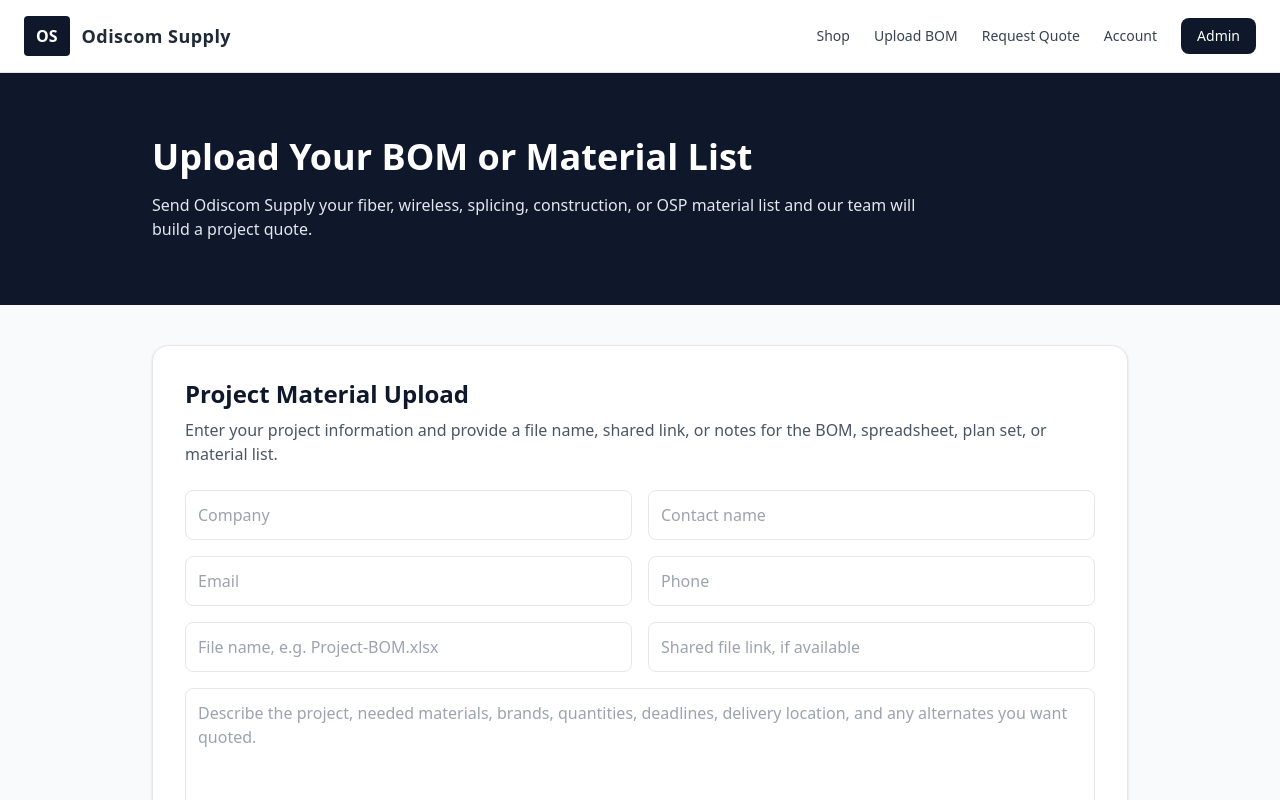
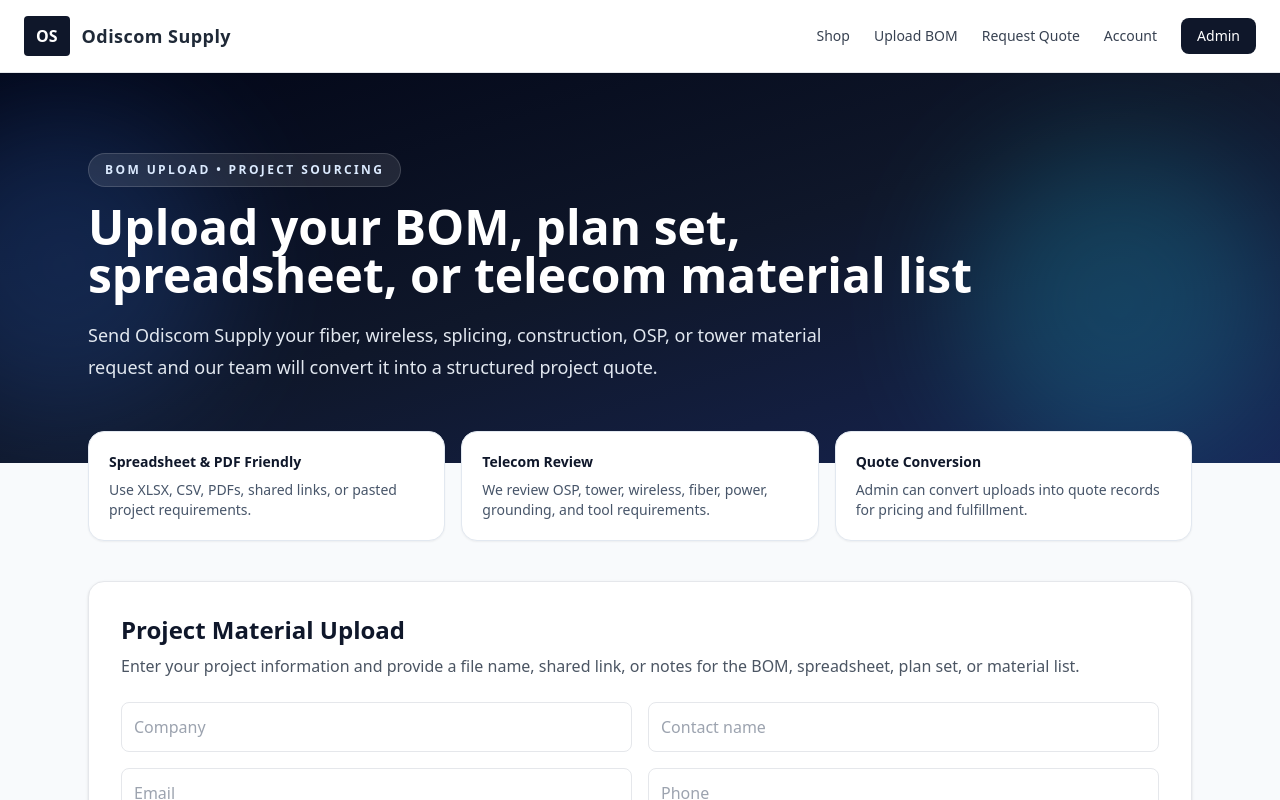
Before and after one commit to odiscom/odiscom-supply, a Next.js app: page /material-upload in a window 1280 px wide. Shown: the top 800 px of the page. Built offline with nearby package versions, Linux system fonts and the light colour scheme.

Commit message:
Next-level material upload page redesign

```diff
--- a/pages/material-upload.js
+++ b/pages/material-upload.js
@@ -6,16 +6,30 @@
   return (
     <>
       <Header />
-      <main className="bg-gray-50 min-h-screen">
-        <section className="bg-slate-900 text-white">
-          <div className="max-w-5xl mx-auto px-6 py-16">
-            <h1 className="text-4xl font-bold">Upload Your BOM or Material List</h1>
-            <p className="text-slate-200 mt-4 max-w-3xl">
-              Send Odiscom Supply your fiber, wireless, splicing, construction, or OSP material list and our team will build a project quote.
-            </p>
+      <main className="min-h-screen bg-slate-50">
+        <section className="relative overflow-hidden bg-gradient-to-br from-slate-950 via-slate-900 to-blue-950 text-white">
+          <div className="absolute inset-0 opacity-20">
+            <div className="absolute -left-24 top-8 h-80 w-80 rounded-full bg-blue-500 blur-3xl" />
+            <div className="absolute right-0 bottom-0 h-80 w-80 rounded-full bg-cyan-400 blur-3xl" />
+          </div>
+          <div className="relative mx-auto max-w-6xl px-6 py-16 lg:py-20">
+            <div className="max-w-4xl">
+              <div className="mb-4 inline-flex rounded-full border border-white/15 bg-white/10 px-4 py-2 text-xs font-semibold uppercase tracking-[0.2em] text-blue-100">BOM Upload • Project Sourcing</div>
+              <h1 className="text-4xl font-bold leading-tight md:text-5xl">Upload your BOM, plan set, spreadsheet, or telecom material list</h1>
+              <p className="mt-5 max-w-3xl text-lg leading-8 text-slate-200">Send Odiscom Supply your fiber, wireless, splicing, construction, OSP, or tower material request and our team will convert it into a structured project quote.</p>
+            </div>
           </div>
         </section>
-        <section className="max-w-5xl mx-auto px-6 py-10">
+
+        <section className="-mt-8 relative z-10 mx-auto max-w-6xl px-6">
+          <div className="grid gap-4 md:grid-cols-3">
+            <div className="rounded-2xl border border-slate-200 bg-white p-5 shadow-sm"><div className="text-sm font-semibold text-slate-900">Spreadsheet & PDF Friendly</div><p className="mt-2 text-sm text-slate-600">Use XLSX, CSV, PDFs, shared links, or pasted project requirements.</p></div>
+            <div className="rounded-2xl border border-slate-200 bg-white p-5 shadow-sm"><div className="text-sm font-semibold text-slate-900">Telecom Review</div><p className="mt-2 text-sm text-slate-600">We review OSP, tower, wireless, fiber, power, grounding, and tool requirements.</p></div>
+            <div className="rounded-2xl border border-slate-200 bg-white p-5 shadow-sm"><div className="text-sm font-semibold text-slate-900">Quote Conversion</div><p className="mt-2 text-sm text-slate-600">Admin can convert uploads into quote records for pricing and fulfillment.</p></div>
+          </div>
+        </section>
+
+        <section className="mx-auto max-w-6xl px-6 py-10">
           <BomUploader />
         </section>
       </main>
```
